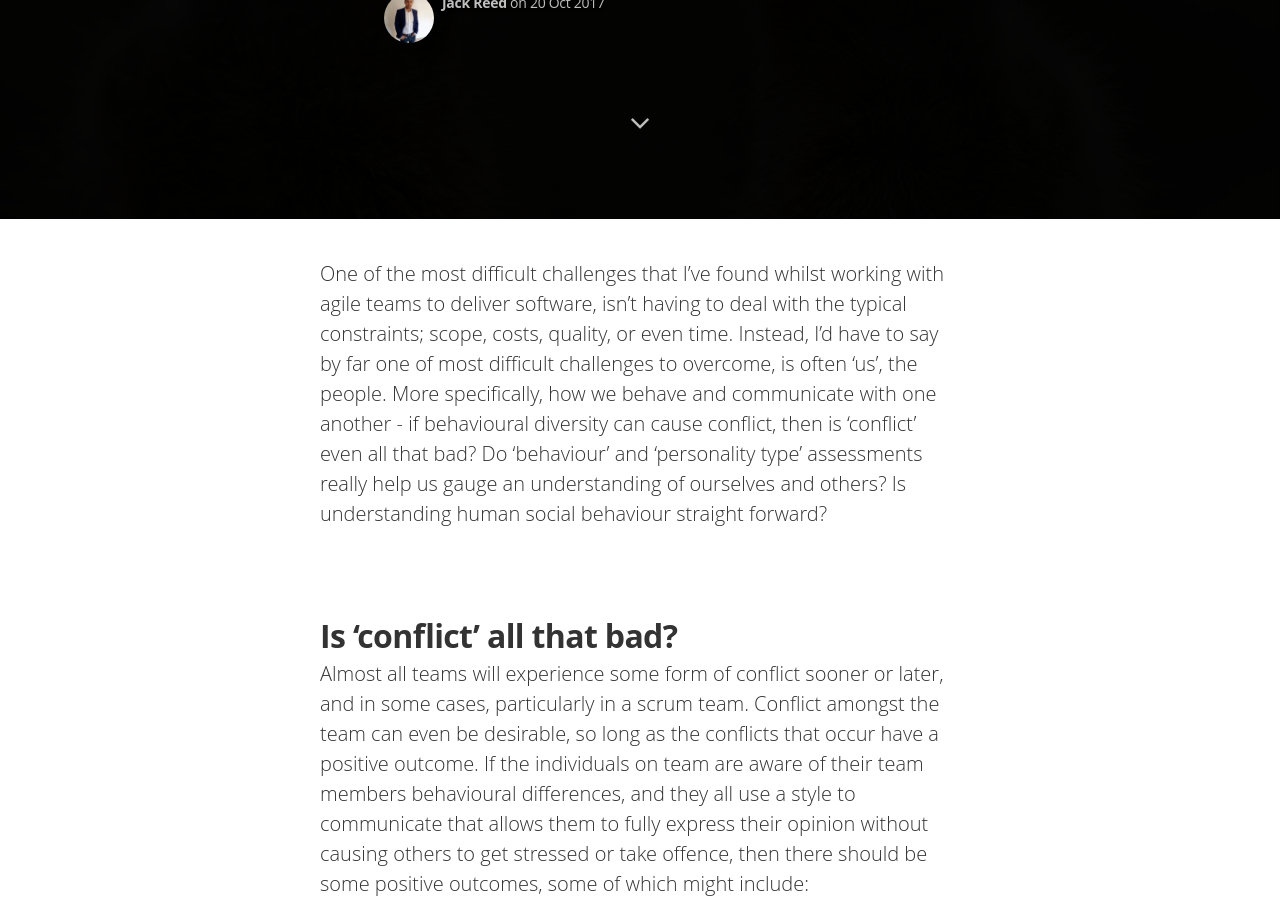
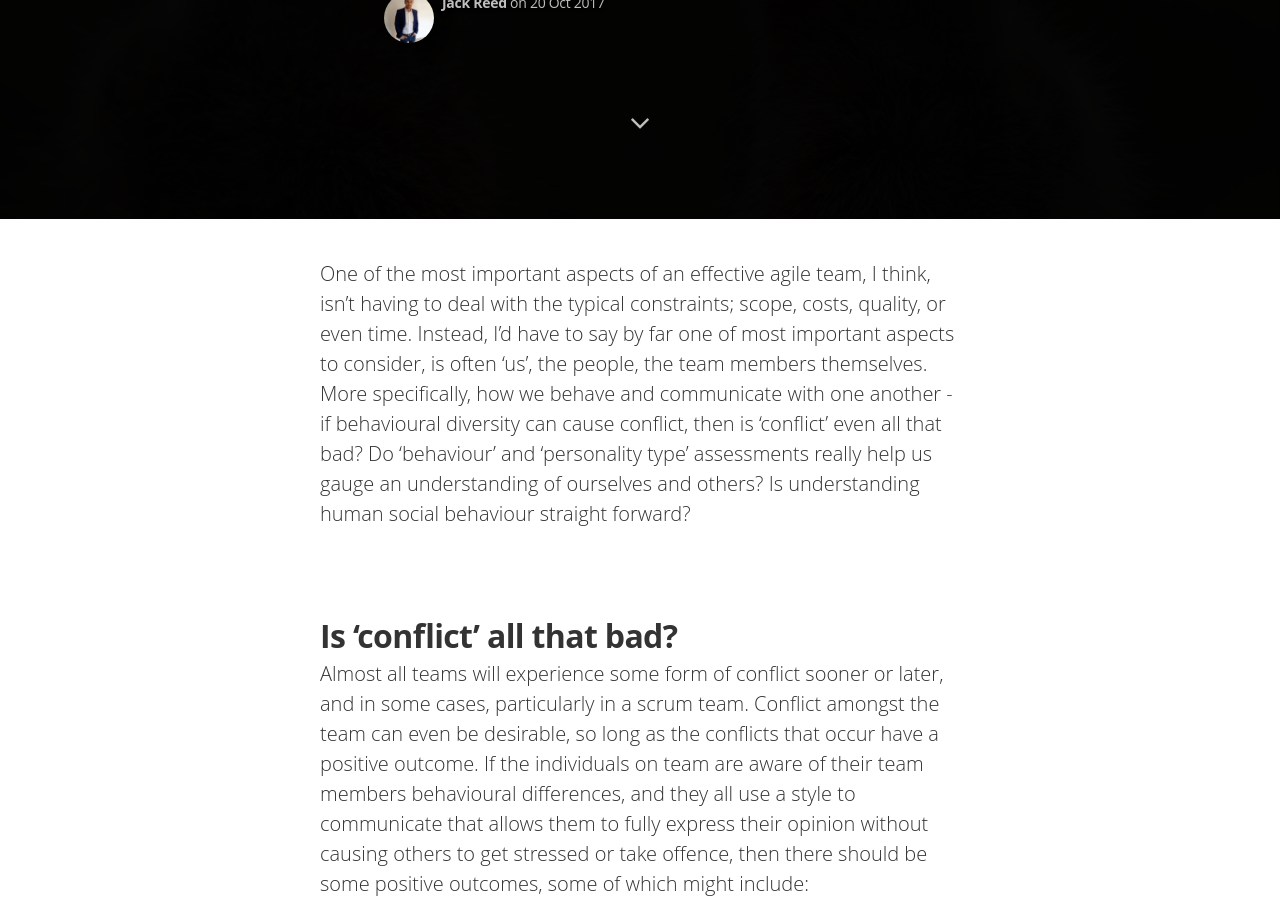
Before and after one commit to IamJackReed/JackReed, a Jekyll site: the page built from _posts/2017-10-20-conflict-caused-by-behavioural-diversity.md, in a window 1280 px wide and 900 px high, scrolled down 681 px. Built offline with Jekyll 4.4.1, drawn with Linux system fonts in a browser that asks for light colours; nearby versions of some CDN libraries; some web fonts are replaced; comment, search, counter and statistics services are not loaded.

Commit message:
Update 2017-10-20-conflict-caused-by-behavioural-diversity.md

```diff
--- a/_posts/2017-10-20-conflict-caused-by-behavioural-diversity.md
+++ b/_posts/2017-10-20-conflict-caused-by-behavioural-diversity.md
@@ -8,7 +8,7 @@ image: /assets/article_images/2017-10-20-conflict-caused-by-behavioural-diversit
 image2: /assets/article_images/2017-10-20-conflict-caused-by-behavioural-diversity/conflict-image-mobile.JPG
 ---
 <span style="color:#00000; font-family: 'open sans'; font-size: 1em; font-size: 20px; font-weight: 200; hyphens: none;">
-One of the most difficult challenges that I've found whilst working with agile teams to deliver software, isn't having to deal with the typical constraints; scope, costs, quality, or even time. Instead, I'd have to say by far one of most difficult challenges to overcome, is often 'us', the people. More specifically, how we behave and communicate with one another - if behavioural diversity can cause conflict, then is 'conflict' even all that bad? Do 'behaviour' and 'personality type' assessments really help us gauge an understanding of ourselves and others? Is understanding human social behaviour straight forward?
+One of the most important aspects of an effective agile team, I think, isn't having to deal with the typical constraints; scope, costs, quality, or even time. Instead, I'd have to say by far one of most important aspects to consider, is often 'us', the people, the team members themselves. More specifically, how we behave and communicate with one another - if behavioural diversity can cause conflict, then is 'conflict' even all that bad? Do 'behaviour' and 'personality type' assessments really help us gauge an understanding of ourselves and others? Is understanding human social behaviour straight forward?
 
 ## Is 'conflict' all that bad?
 <span style="color:#00000; font-family: 'open sans'; font-size: 1em; font-size: 20px; font-weight: 200; hyphens: none;">Almost all teams will experience some form of conflict sooner or later, and in some cases, particularly in a scrum team. Conflict amongst the team can even be desirable, so long as the conflicts that occur have a positive outcome. If the individuals on team are aware of their team members behavioural differences, and they all use a style to communicate that allows them to fully express their opinion without causing others to get stressed or take offence, then there should be some positive outcomes, some of which might include:
```
